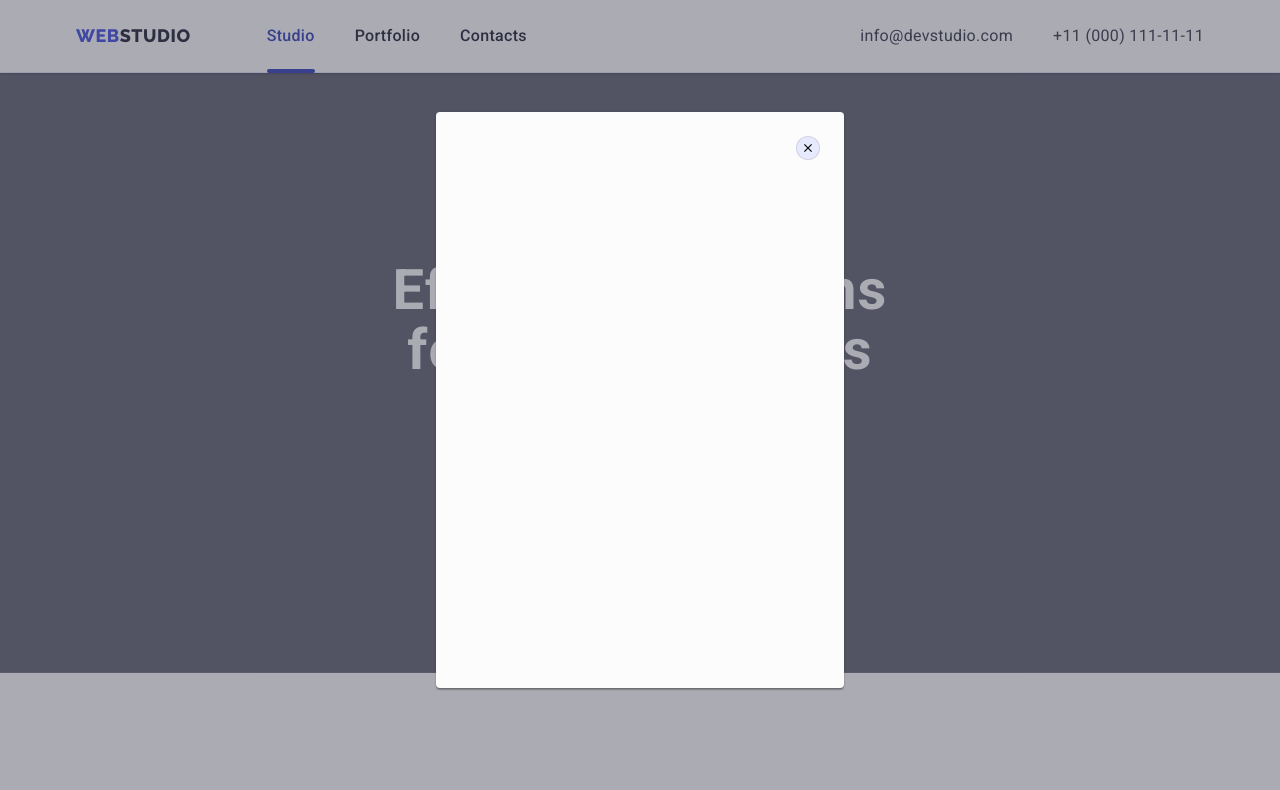
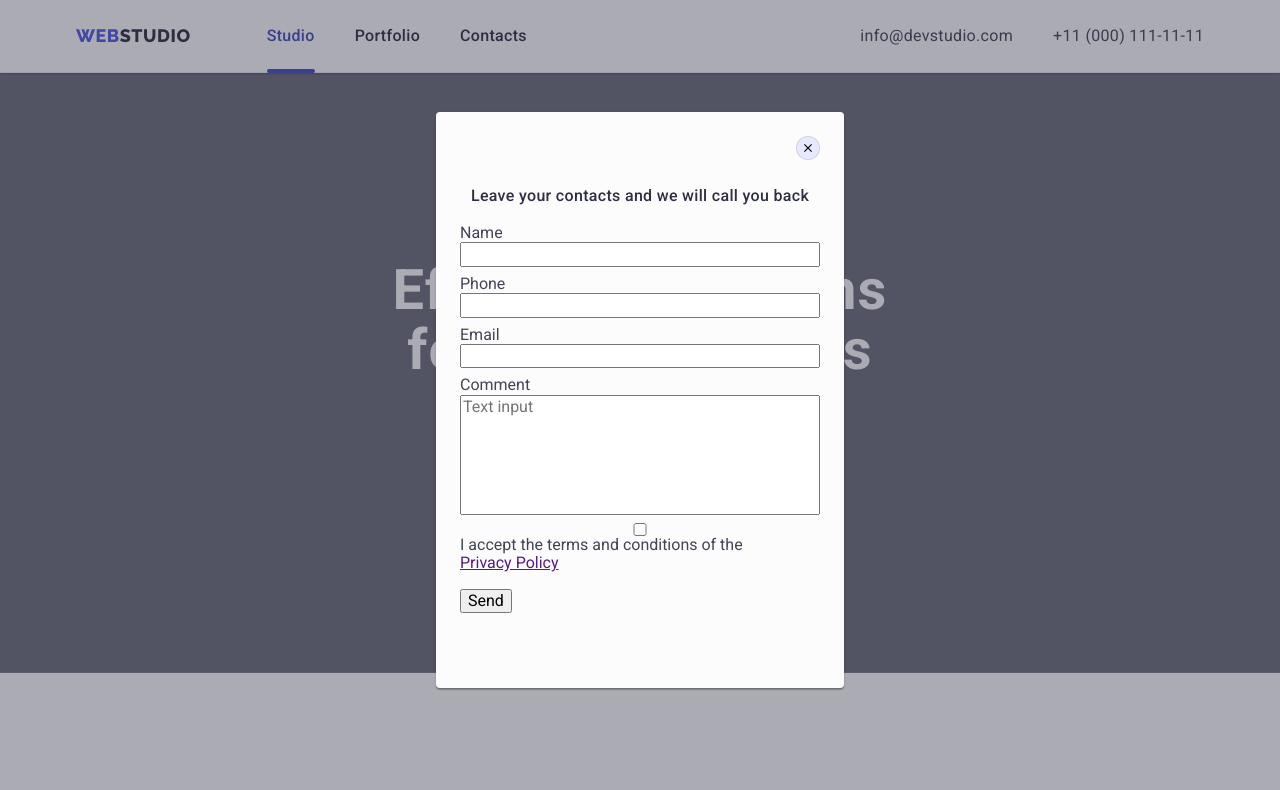
Before and after one commit to keugenich/goit-markup-hw-06, a plain HTML site: page index.html in a window 1280 px wide. Both pictures are taken after a click on the button "Order Service". Shown: the top 790 px of the page. Drawn offline with nearby package versions, Linux system fonts and the light colour scheme.

Commit message:
hw6 щоб розібратися

```diff
--- a/css/styles.css
+++ b/css/styles.css
@@ -650,3 +650,47 @@ img {
 .modal-close-icon {
   transition: fill 250ms cubic-bezier(0.4, 0, 0.2, 1);
 }
+
+.modal-title {
+  position: absolute;
+  display: flex;
+  justify-content: center;
+  align-items: center;
+  top: 72px;
+  left: 24px;
+  right: 24px;
+  font-weight: 500;
+  font-size: 16px;
+  line-height: 1.5;
+  text-align: center;
+  letter-spacing: 0.02em;
+  color: var(--dark-color);
+}
+/*
+Form Inputs */
+
+.modal-inputs {
+  position: absolute;
+  top: 112px;
+  left: 24px;
+  right: 24px;
+}
+
+label {
+  display: flex;
+  flex-direction: column;
+  margin-bottom: 8px;
+}
+
+input {
+  font-family: inherit;
+}
+
+textarea {
+  resize: none;
+  max-width: 360px;
+  height: 120px;
+}
+
+.modal-submit-btn {
+}
--- a/index.html
+++ b/index.html
@@ -446,6 +446,41 @@
             <use href="./images/icons.svg#icon-modal-close-icon"></use>
           </svg>
         </button>
+        <h3 class="modal-title">
+          Leave your contacts and we will call you back
+        </h3>
+        <form class="modal-inputs">
+          <label>
+            Name
+            <input type="text" name="name" />
+          </label>
+          <label>
+            Phone
+            <input type="tel" name="phone" />
+          </label>
+          <label>
+            Email
+            <input type="email" name="email" />
+          </label>
+          <label>
+            Comment
+            <textarea
+              name="comment"
+              rows="10"
+              placeholder="Text input"
+            ></textarea>
+          </label>
+
+          <label>
+            <input type="checkbox" name="agreement" />
+            <label
+              >I accept the terms and conditions of the
+              <a href="">Privacy Policy</a></label
+            >
+          </label>
+
+          <button type="submit" class="modal-submit-btn">Send</button>
+        </form>
       </div>
     </div>
     <script src="./js/modal.js"></script>
```
